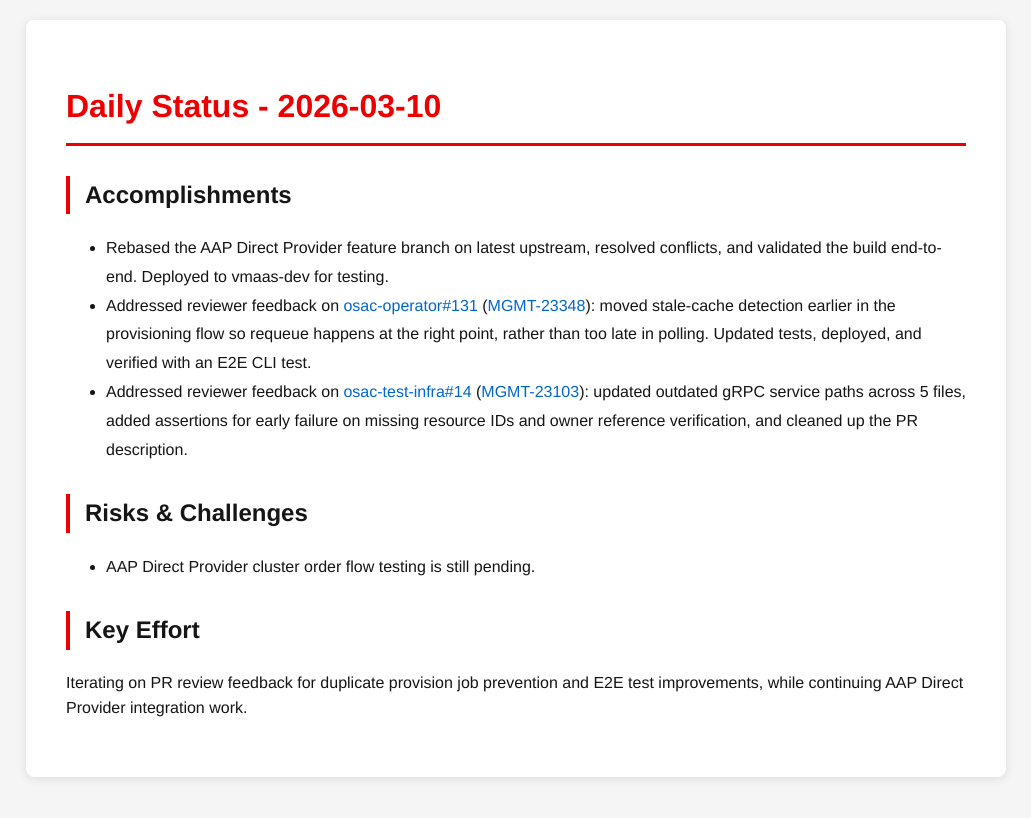
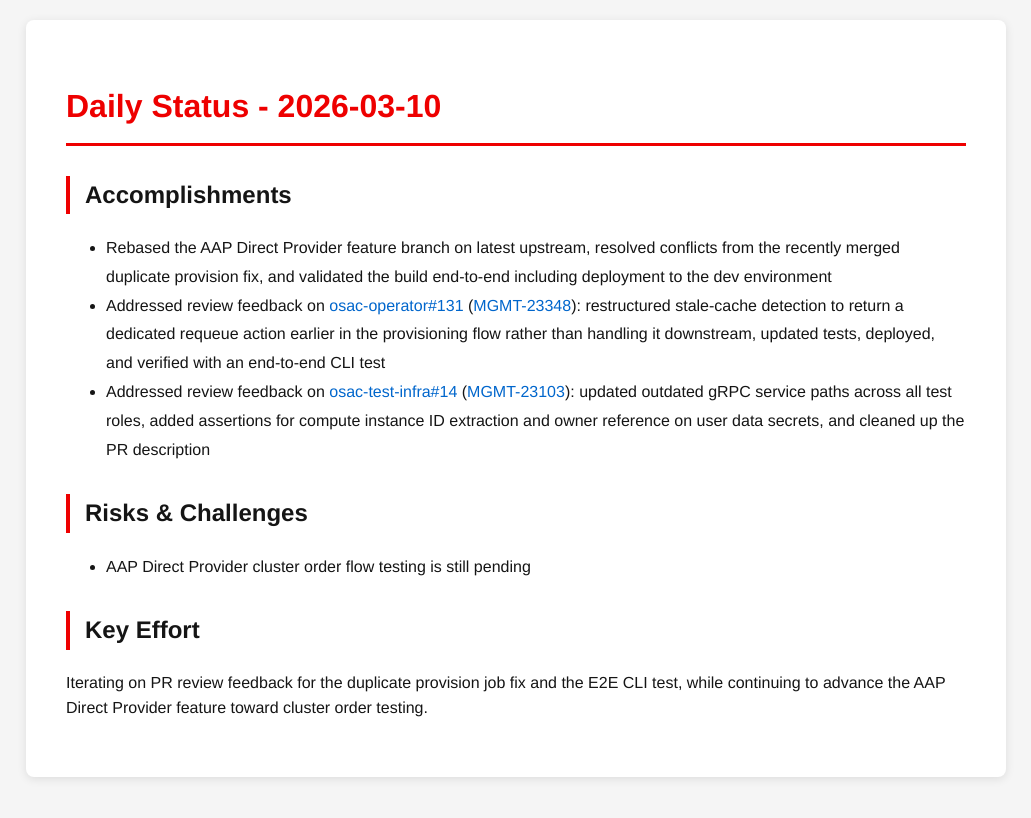
Before and after one commit to tzvatot/daily-status, a Jekyll site: the page built from 2026-03-10.md, in a window 1280 px wide. Shown: the top 818 px of the page, without its empty margins (124-1155 px from the left). Built offline with Jekyll 4.4.1, drawn with Linux system fonts in a browser that asks for light colours.

Commit message:
Daily status update - 2026-03-10

```diff
--- a/2026-03-10.md
+++ b/2026-03-10.md
@@ -7,12 +7,12 @@ date: 2026-03-10
 # Daily Status - 2026-03-10
 
 ## Accomplishments
-- Rebased the AAP Direct Provider feature branch on latest upstream, resolved conflicts, and validated the build end-to-end. Deployed to vmaas-dev for testing.
-- Addressed reviewer feedback on [osac-operator#131](https://github.com/osac-project/osac-operator/pull/131) ([MGMT-23348](https://issues.redhat.com/browse/MGMT-23348)): moved stale-cache detection earlier in the provisioning flow so requeue happens at the right point, rather than too late in polling. Updated tests, deployed, and verified with an E2E CLI test.
-- Addressed reviewer feedback on [osac-test-infra#14](https://github.com/osac-project/osac-test-infra/pull/14) ([MGMT-23103](https://issues.redhat.com/browse/MGMT-23103)): updated outdated gRPC service paths across 5 files, added assertions for early failure on missing resource IDs and owner reference verification, and cleaned up the PR description.
+- Rebased the AAP Direct Provider feature branch on latest upstream, resolved conflicts from the recently merged duplicate provision fix, and validated the build end-to-end including deployment to the dev environment
+- Addressed review feedback on [osac-operator#131](https://github.com/osac-project/osac-operator/pull/131) ([MGMT-23348](https://issues.redhat.com/browse/MGMT-23348)): restructured stale-cache detection to return a dedicated requeue action earlier in the provisioning flow rather than handling it downstream, updated tests, deployed, and verified with an end-to-end CLI test
+- Addressed review feedback on [osac-test-infra#14](https://github.com/osac-project/osac-test-infra/pull/14) ([MGMT-23103](https://issues.redhat.com/browse/MGMT-23103)): updated outdated gRPC service paths across all test roles, added assertions for compute instance ID extraction and owner reference on user data secrets, and cleaned up the PR description
 
 ## Risks & Challenges
-- AAP Direct Provider cluster order flow testing is still pending.
+- AAP Direct Provider cluster order flow testing is still pending
 
 ## Key Effort
-Iterating on PR review feedback for duplicate provision job prevention and E2E test improvements, while continuing AAP Direct Provider integration work.
+Iterating on PR review feedback for the duplicate provision job fix and the E2E CLI test, while continuing to advance the AAP Direct Provider feature toward cluster order testing.
```
